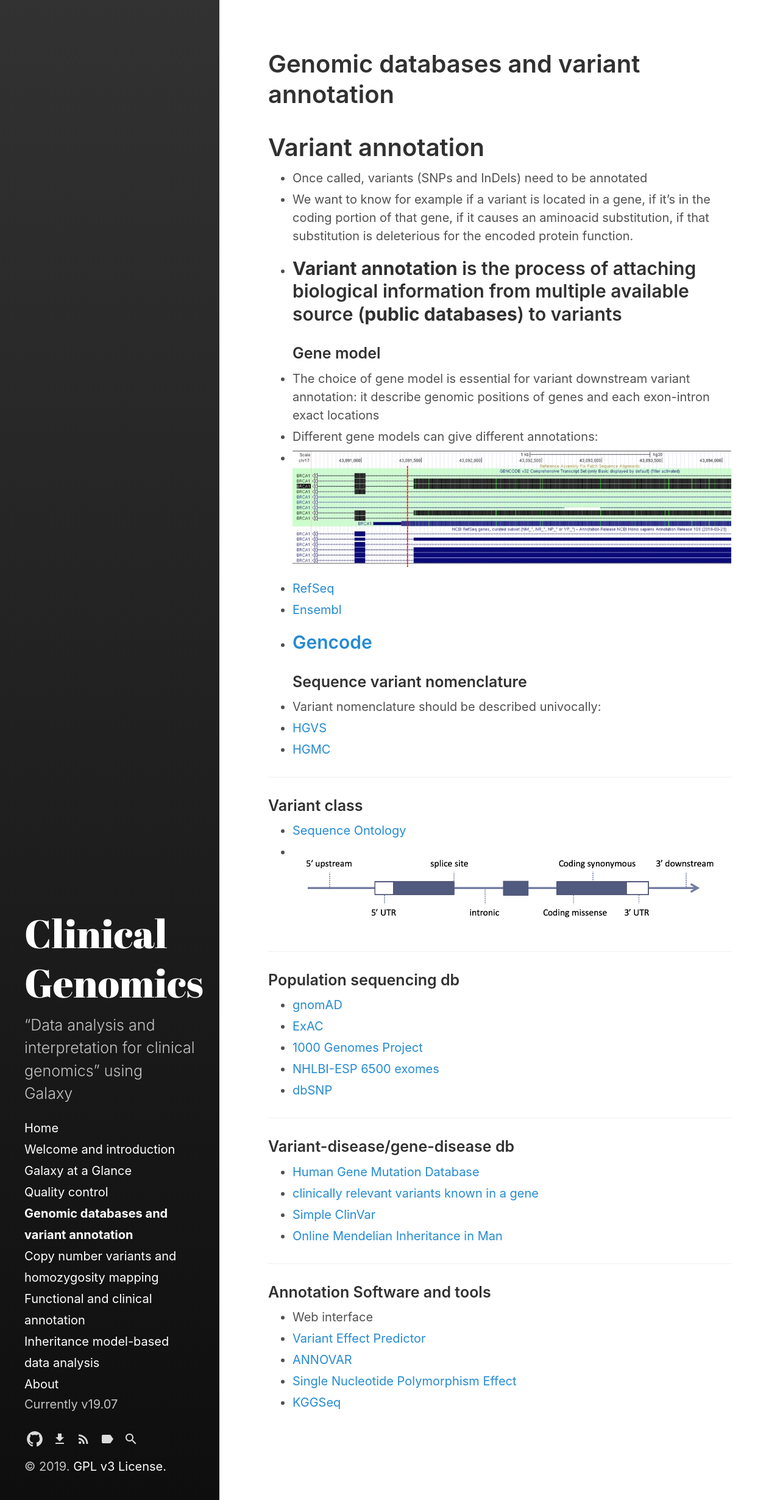
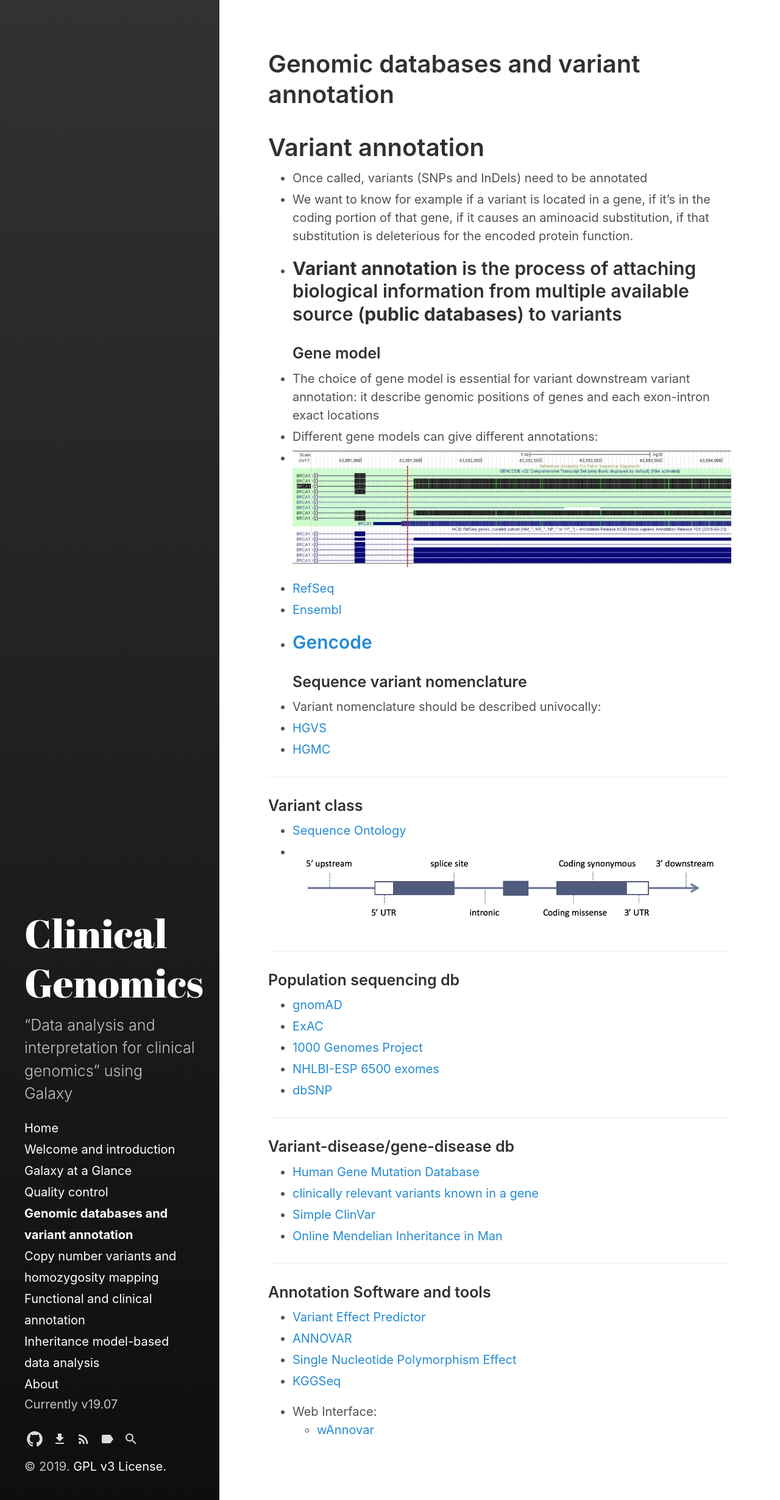
Before and after one commit to sigu-training/clinical_genomics, a Jekyll site: the page built from lectures/04.db.md, in a window 1280 px wide. Shown: the whole page at 61% size. Built offline with Jekyll 4.4.1, drawn with Linux system fonts in a browser that asks for light colours.

Commit message:
Update 04.db.md

```diff
--- a/lectures/04.db.md
+++ b/lectures/04.db.md
@@ -51,8 +51,11 @@ sidebar_link: true
 ---
 ### Annotation Software and tools
 
-   - Web interface
+
    - [Variant Effect Predictor](https://www.ensembl.org/info/docs/tools/vep/index.html)
    - [ANNOVAR]( http://annovar.openbioinformatics.org/en/latest/)
    - [Single Nucleotide Polymorphism Effect](http://snpeff.sourceforge.net/)
    - [KGGSeq](http://grass.cgs.hku.hk/limx/kggseq/)
+
+- Web Interface:
+   - [wAnnovar](http://wannovar.wglab.org)
```
